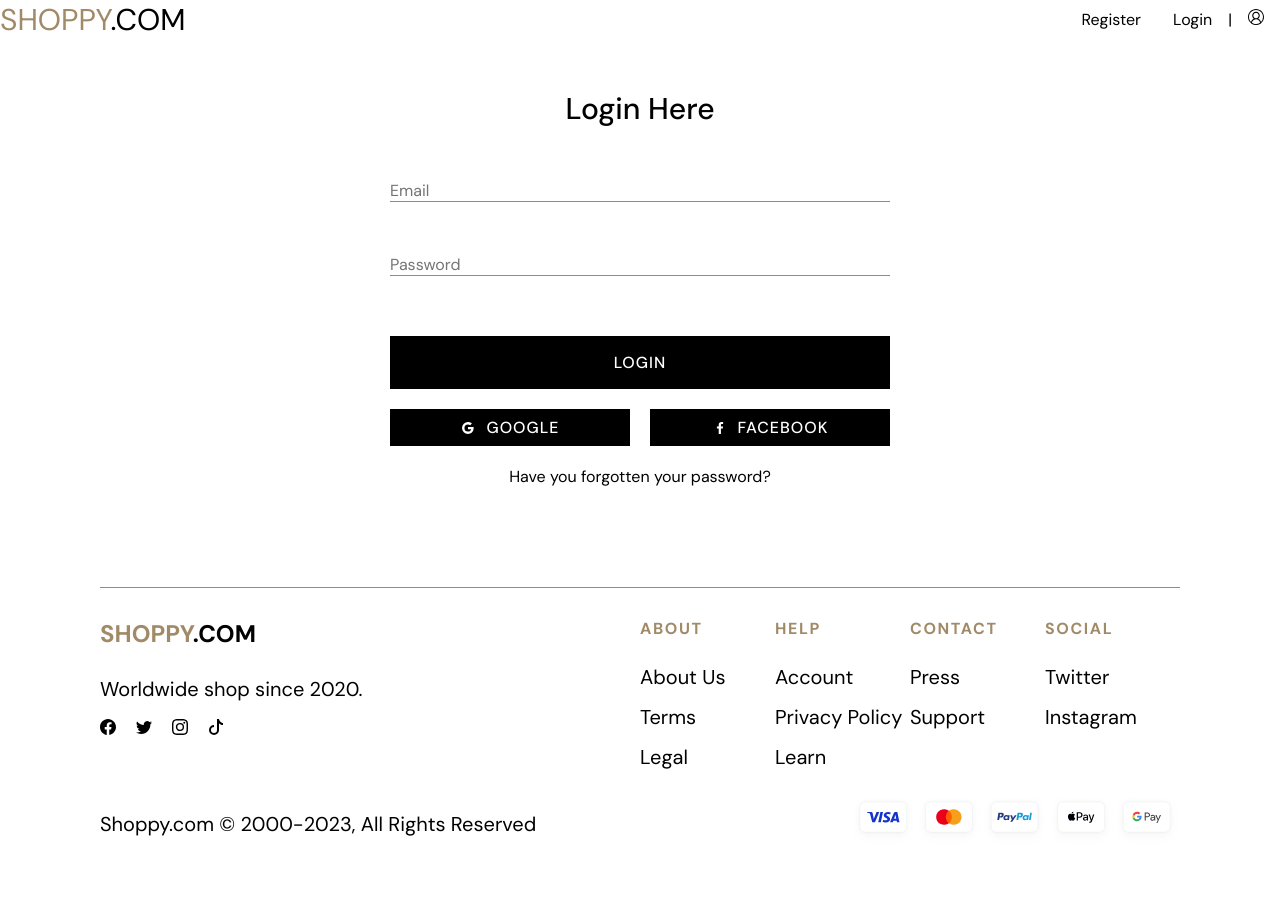
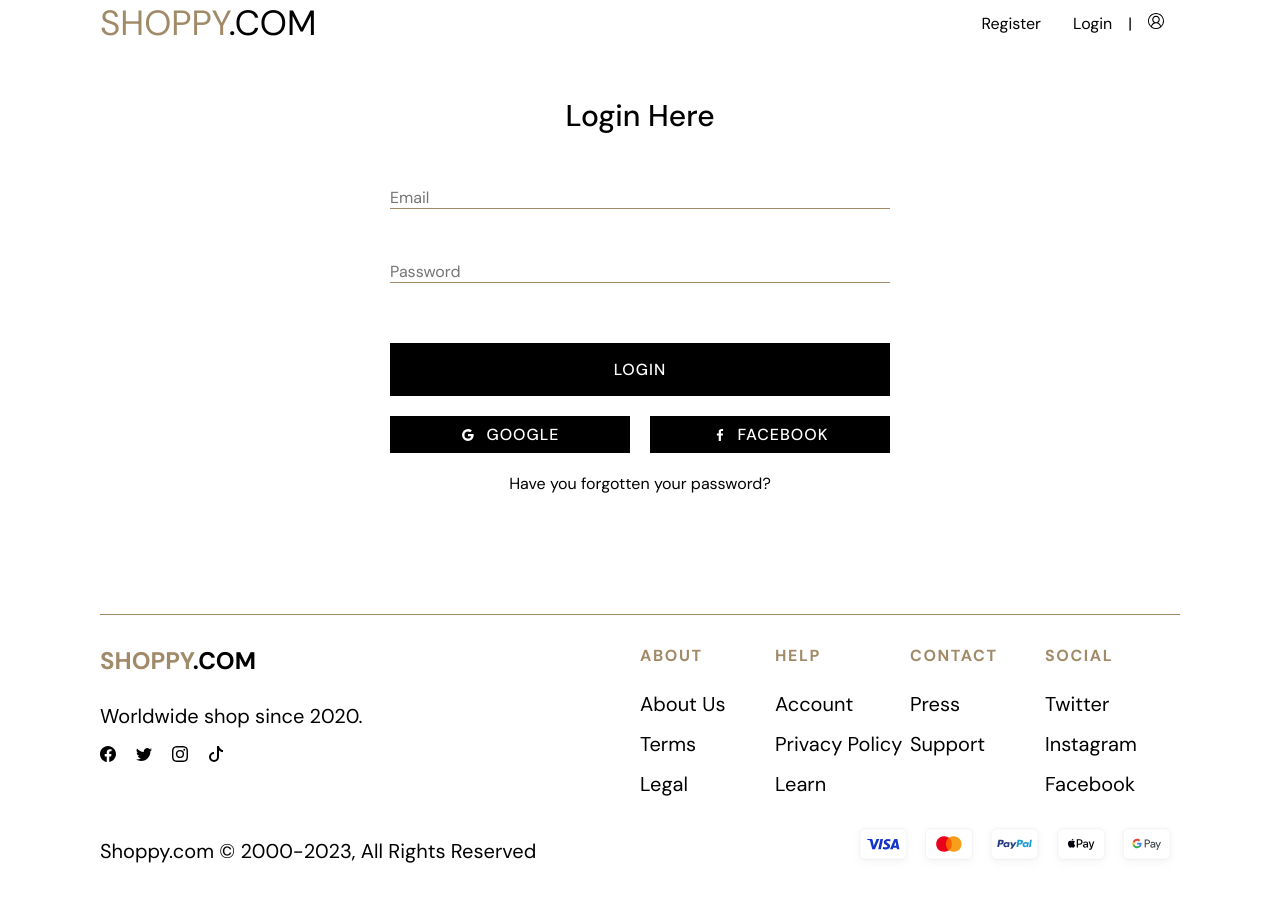
Before and after one commit to SimasCode/simonas_janulaitis_galutinis_atsiskaitymas, a React (Vite) app: page /login in a window 1280 px wide. Shown: the top 902 px of the page. Built offline with nearby package versions, Linux system fonts and the light colour scheme; no server answers.

Commit message:
footer component fix

```diff
--- a/src/components/auth/LoginForm.jsx
+++ b/src/components/auth/LoginForm.jsx
@@ -10,8 +10,8 @@ import { NavLink } from 'react-router-dom';
 export default function LoginForm() {
   const formik = useFormik({
     initialValues: {
-      email: '',
-      password: '',
+      email: '', //james@bond.com
+      password: '', // 123456
     },
     validationSchema: Yup.object({
       email: Yup.string()
@@ -76,6 +76,7 @@ export default function LoginForm() {
         <button className='login-button' type='submit'>
           Login
         </button>
+      </form>
       <div className='login-other-logins'>
         <GoogleLogin className='login-other-buttons' />
         <FacebookLogin className='login-other-buttons' />
@@ -83,8 +84,6 @@ export default function LoginForm() {
       <NavLink className='login-text' to={'/register'}>
         Have you forgotten your password?
       </NavLink>
-        <p></p>
-      </form>
     </div>
   );
 }
--- a/src/components/layout/Footer.jsx
+++ b/src/components/layout/Footer.jsx
@@ -53,12 +53,15 @@ export default function Footer() {
             </a>
           </div>
           <div className='footer-top-text-container'>
-            <a className='footer-top-title-text'>Social</a>
-            <h2 className='footer-top-text' href='/'>
+            <h2 className='footer-top-title-text'>Social</h2>
+            <a className='footer-top-text' href='https://twitter.com/'>
               Twitter
-            </h2>
-            <a className='footer-top-text' href='/'>
+            </a>
+            <a className='footer-top-text' href='https://www.instagram.com/'>
               Instagram
+            </a>
+            <a className='footer-top-text' href='https://www.facebook.com/'>
+              Facebook
             </a>
           </div>
         </div>
--- a/src/components/layout/Header.jsx
+++ b/src/components/layout/Header.jsx
@@ -20,32 +20,31 @@ export default function Header() {
   }
 
   return (
-    <header className='header'>
-      <div className='container'>
+    <header className='container header-container'>
       <Link className='header-logo'>
         <span className='header-logo-block'>SHOPPY</span>.COM
       </Link>
       <nav>
         {isUserLoggedIn && (
-            <NavLink className={'navLink'} to={'/'}>
+          <NavLink className={'nav-link'} to={'/'}>
             Shops
           </NavLink>
         )}
 
         {isUserLoggedIn && (
-            <NavLink className={'navLink'} to={'/add-shop'}>
+          <NavLink className={'nav-link'} to={'/add-shop'}>
             Add Shop
           </NavLink>
         )}
 
         {!isUserLoggedIn && (
-            <NavLink className={'navLink'} to={'/register'}>
+          <NavLink className={'nav-link'} to={'/register'}>
             Register
           </NavLink>
         )}
 
         {!isUserLoggedIn && (
-            <NavLink className={'navLink'} to={'/login'}>
+          <NavLink className={'nav-link'} to={'/login'}>
             Login
           </NavLink>
         )}
@@ -56,11 +55,10 @@ export default function Header() {
           </NavLink>
         )}
         <span>|</span>
-          <NavLink className={'navLink'} to={'/my-account-page'}>
+        <NavLink className={'nav-link'} to={'/my-account-page'}>
           <VscAccount />
         </NavLink>
       </nav>
-      </div>
     </header>
   );
 }
--- a/src/components/layout/feature.scss
+++ b/src/components/layout/feature.scss
@@ -2,9 +2,9 @@
 .feature-container {
     display: grid;
     grid-template-columns: repeat(2, 1fr);
+    flex-direction: column;
     gap: 20px;
-    justify-items: start;
-    border: 1px solid #000;
+    justify-content: center;
     margin: 50px 50px;
 
     .feature-title {
@@ -22,9 +22,10 @@
 
 @media screen and (min-width: 1024px) {
     .feature-container {
-        display: grid;
-        grid-template-columns: repeat(4, 1fr);
-        max-width: 1400px;
+
+        display: flex;
+        flex-direction: row;
+        justify-content: space-between;
         margin-right: 100px;
         margin-left: 100px;
 
--- a/src/components/layout/header.scss
+++ b/src/components/layout/header.scss
@@ -1,7 +1,12 @@
-.header {
-  color: var(--black);
+.header-container {
+    display: flex;
+    justify-content: space-between;
+    align-items: center;
+    color: var(--black);
+    margin: 0 100px;
+
     .header-logo {
-      font-size: 30px;
+      font-size: 35px;
       text-decoration: none;
       color: var(--black);
     }
@@ -16,8 +21,9 @@
       align-items: center;
     }
 
-    .navLink {
-      padding: 0.3em 1em;
+    .nav-link {
+      padding: 8px 16px;
+      font-size: 16px;
       display: inline-block;
       color: var(--black);
       text-decoration: none;
```
Lines whose indentation alone changed are shown as unchanged.
